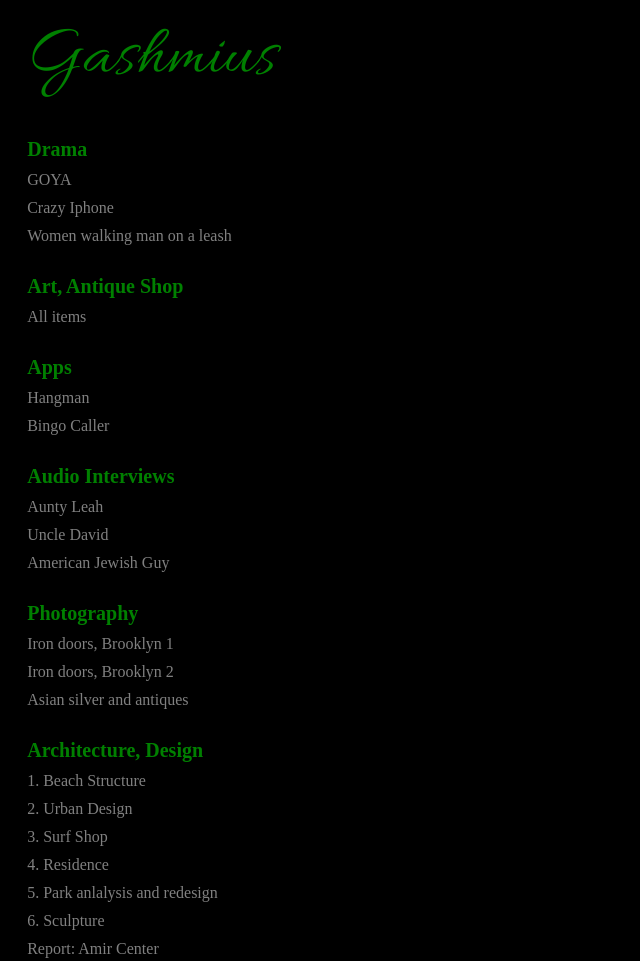
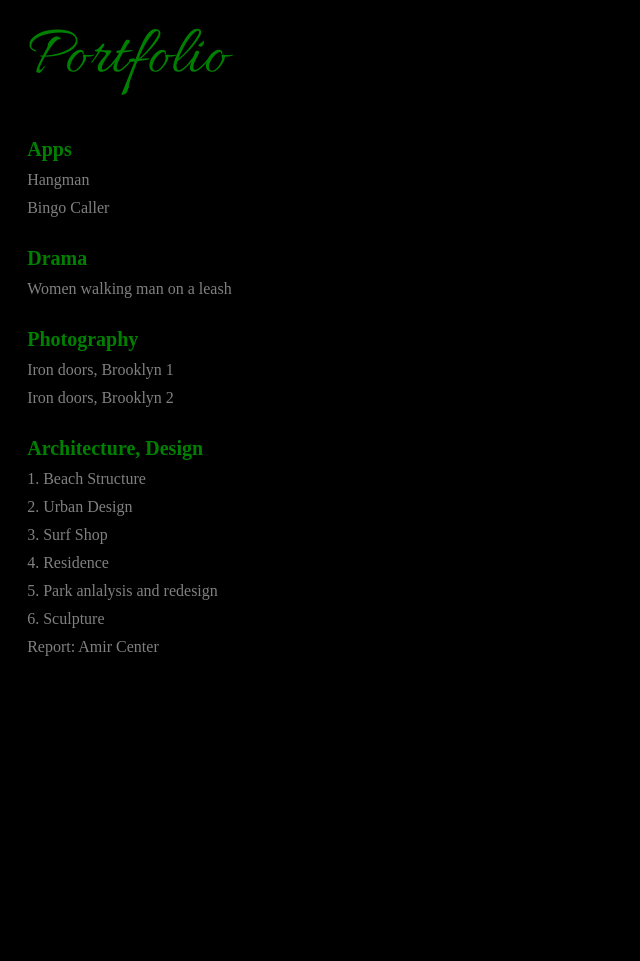
Before and after one commit to dragonflyinmypool/portofilo, a plain HTML site: page index.html in a window 1280 px wide. Shown: the whole page, without its empty margins (0-640 px from the left). After the commit the page ends 800 px from the top, so only its background shows below. Drawn offline with Linux system fonts and the light colour scheme.

Commit message:
"Updated the menu"

```diff
--- a/index.html
+++ b/index.html
@@ -9,20 +9,11 @@
 	<link rel="stylesheet" type="text/css" href="styleSheet.css">
 </head>
 <body>
-<a href="index.html"><h1>Gashmius</h1></a>
+<a href="index.html"><h1>Portfolio</h1></a>
 <div class="menu">
 
-	<div>
-	<h3>Drama</h3>
-	<a href="">GOYA</a>
-	<a href="">Crazy Iphone</a>
-	<a href="https://time.com/59427/woman-walks-man-on-leash-in-worst-best-commute-ever/">Women walking man on a leash</a>
-	</div>
 
-	<div>
-	<h3>Art, Antique Shop</h3>
-	<a href="">All items</a>
-	</div>
+
 
 	<div>
 	<h3>Apps</h3>
@@ -31,17 +22,15 @@
 	</div>
 
 	<div>
-	<h3>Audio Interviews</h3>
-	<a href="">Aunty Leah</a>
-	<a href="">Uncle David</a>
-	<a href="">American Jewish Guy</a>
+	<h3>Drama</h3>
+	<a href="https://time.com/59427/woman-walks-man-on-leash-in-worst-best-commute-ever/">Women walking man on a leash</a>
 	</div>
 
 	<div>
 	<h3>Photography</h3>
 	<a href="ph1/page.html">Iron doors, Brooklyn 1</a>
 	<a href="ph2/page.html">Iron doors, Brooklyn 2</a>
-	<a href="ph2/page.html">Asian silver and antiques</a>
+
 	</div>
 
 	<div>
```
